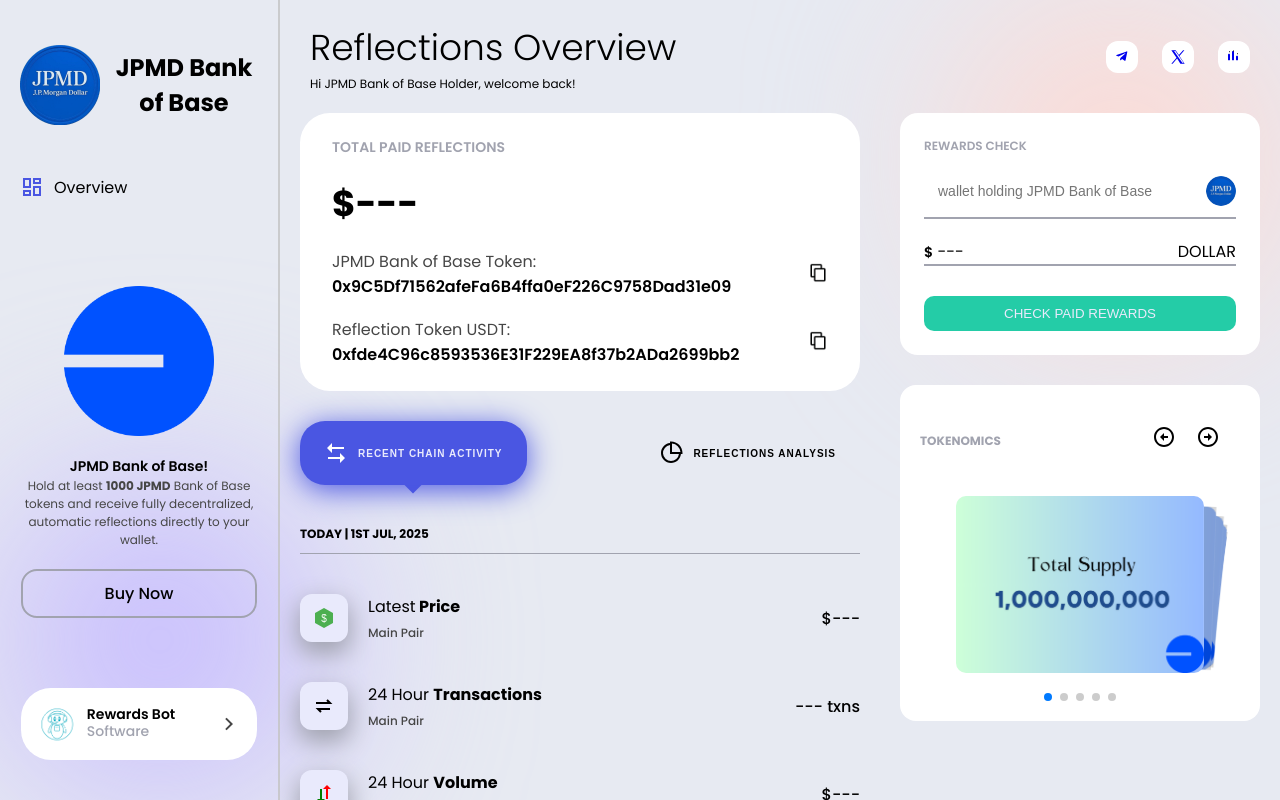
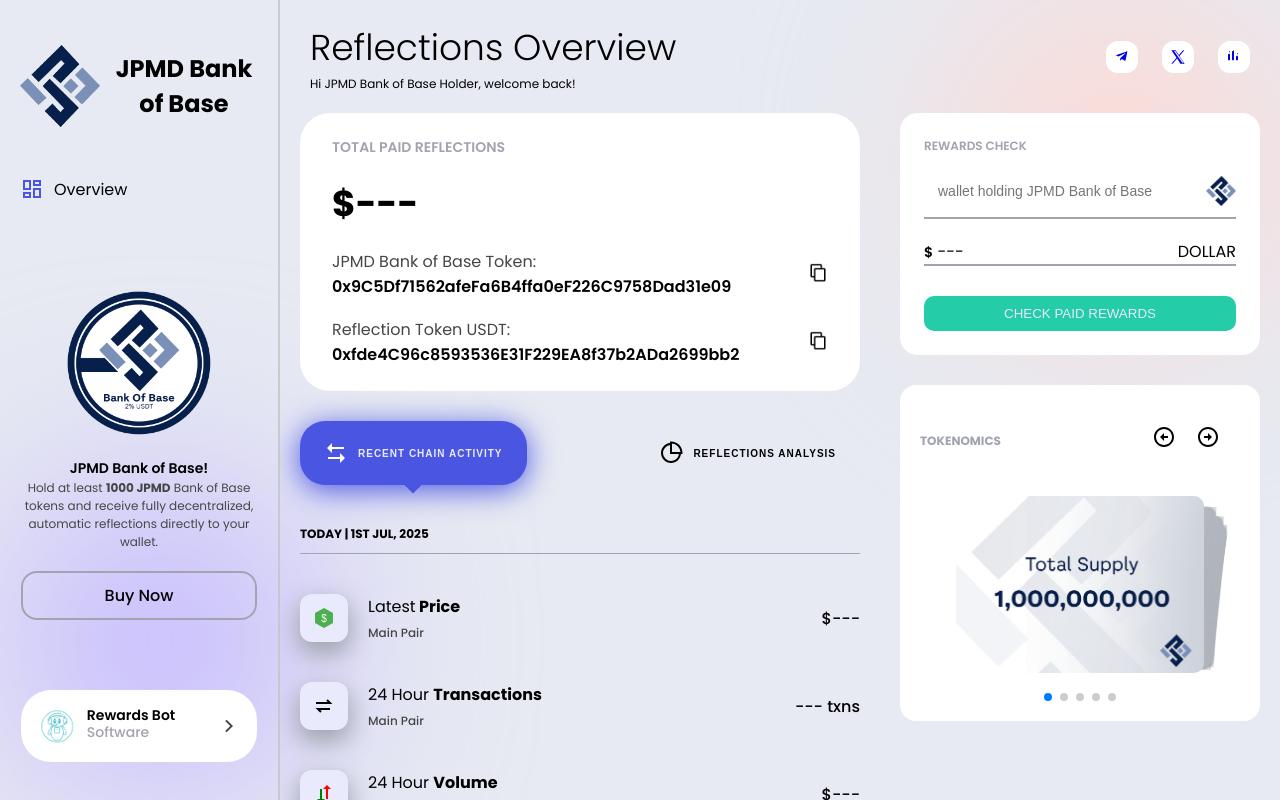
Before and after one commit to ngubased/ngubased.github.io, a plain HTML site: page index.html in a window 1280 px wide. Drawn offline with nearby package versions, Linux system fonts and the light colour scheme; no server answers; a script that the page names is missing.

Commit message:
new branding update

```diff
--- a/index.html
+++ b/index.html
@@ -25,7 +25,7 @@
     <link rel="stylesheet" href="./styles.css">
     <script src="https://cdn.jsdelivr.net/npm/ethers@5.7.2/dist/ethers.umd.min.js"></script>
     <script src="https://cdn.jsdelivr.net/npm/js-sha3@0.8.0/build/sha3.min.js"></script>
-    <link rel="icon" href="./logo.png" type="image/png" />
+    <link rel="icon" href="./logomain2.png" type="image/png" />
 
 </head>
 
@@ -45,7 +45,7 @@
             </button>
             <br>
             <div class="logo">
-                <img src="./logo.png" alt="">
+                <img src="./logomain2.png" alt="">
                 <span>JPMD Bank of Base</span>
             </div>
 
@@ -70,7 +70,7 @@
             <!-- life cover advertisement section -->
             <div class="life_cover_offer"
                 onclick="window.open('https://app.uniswap.org/swap?chain=base&inputCurrency=0x9C5Df71562afeFa6B4ffa0eF226C9758Dad31e09&outputCurrency=ETH', '_blank')">
-                <img src="./base.png" alt="" />
+                <img src="./logomain.png" alt="" />
                 <div class="life_cover_text">
                     <p class="title">JPMD Bank of Base!</p>
                     <p class="desc">Hold at least <strong>1000 JPMD</strong> Bank of Base tokens and receive fully
@@ -112,7 +112,7 @@
                 </div>
 
                 <div class="topbar_icons">
-                    <a href="https://t.me/JPmorganoffical" aria-label="search things" class="topbar_icon" target="_blank">
+                    <a href="https://t.me/JPMDBankOfBase" aria-label="search things" class="topbar_icon" target="_blank">
                         <svg xmlns="http://www.w3.org/2000/svg" viewBox="0 0 24 24" width="16" height="16" fill="currentColor">
                             <path fill="none" d="M0 0h24v24H0z"/>
                             <path d="M9.036 16.569l.555-3.183 7.478-6.705c.33-.296-.075-.454-.512-.278L6.79 11.13l-3.09-.966c-.672-.21-.684-.672.14-.992l15.13-5.573c.633-.242 1.18.153.963 1.084l-2.6 12.251c-.18.819-.669 1.018-1.354.634l-3.742-2.755-1.803 1.73c-.23.223-.421.411-.865.411z"/>
@@ -128,7 +128,7 @@
 
                     </a>
 
-                    <a href="https://dexscreener.com/" aria-label="notification bell" class="topbar_icon" target="_blank">
+                    <a href="https://dexscreener.com/base/0x07b0f6318832db141b8450a41364f27413320c75" aria-label="notification bell" class="topbar_icon" target="_blank">
                         <svg xmlns="http://www.w3.org/2000/svg" viewBox="0 0 24 24" width="16" height="16" fill="currentColor">
                             <rect x="3" y="7" width="3" height="10" rx="1"/>
                             <rect x="9" y="3" width="3" height="14" rx="1"/>
@@ -283,7 +283,7 @@
                             <div class="phone_no_info">
                                 <input type="none" name="phone_no" id="public_wallet_address"
                                     placeholder="wallet holding JPMD Bank of Base">
-                                <img src="./logo.jpg" alt="">
+                                <img src="./logomain2.png" alt="">
                             </div>
 
                             <div class="amount">
@@ -323,11 +323,11 @@
 
                         <div class="swiper mySwiper">
                             <div class="swiper-wrapper">
-                                <div class="swiper-slide"><img src="./supply.png" alt=""></div>
-                                <div class="swiper-slide"><img src="./lp.png" alt=""></div>
-                                <div class="swiper-slide"><img src="./tax.png" alt=""></div>
-                                <div class="swiper-slide"><img src="./rewards.png" alt=""></div>
-                                <div class="swiper-slide"><img src="./marketing.png" alt=""></div>
+                                <div class="swiper-slide"><img src="./media/supply.jpg" alt=""></div>
+                                <div class="swiper-slide"><img src="./media/burned.jpg" alt=""></div>
+                                <div class="swiper-slide"><img src="./media/tax.jpg" alt=""></div>
+                                <div class="swiper-slide"><img src="./media/Rewards.jpg" alt=""></div>
+                                <div class="swiper-slide"><img src="./media/marketing.jpg" alt=""></div>
                             </div>
                         </div>
                         <div class="swiper-page"></div>
```
Also changed, not shown: logomain.png (added), logomain2.png (added), media/Rewards.jpg (added), media/burned.jpg (added), media/marketing.jpg (added), media/supply.jpg (added), media/tax.jpg (added).
